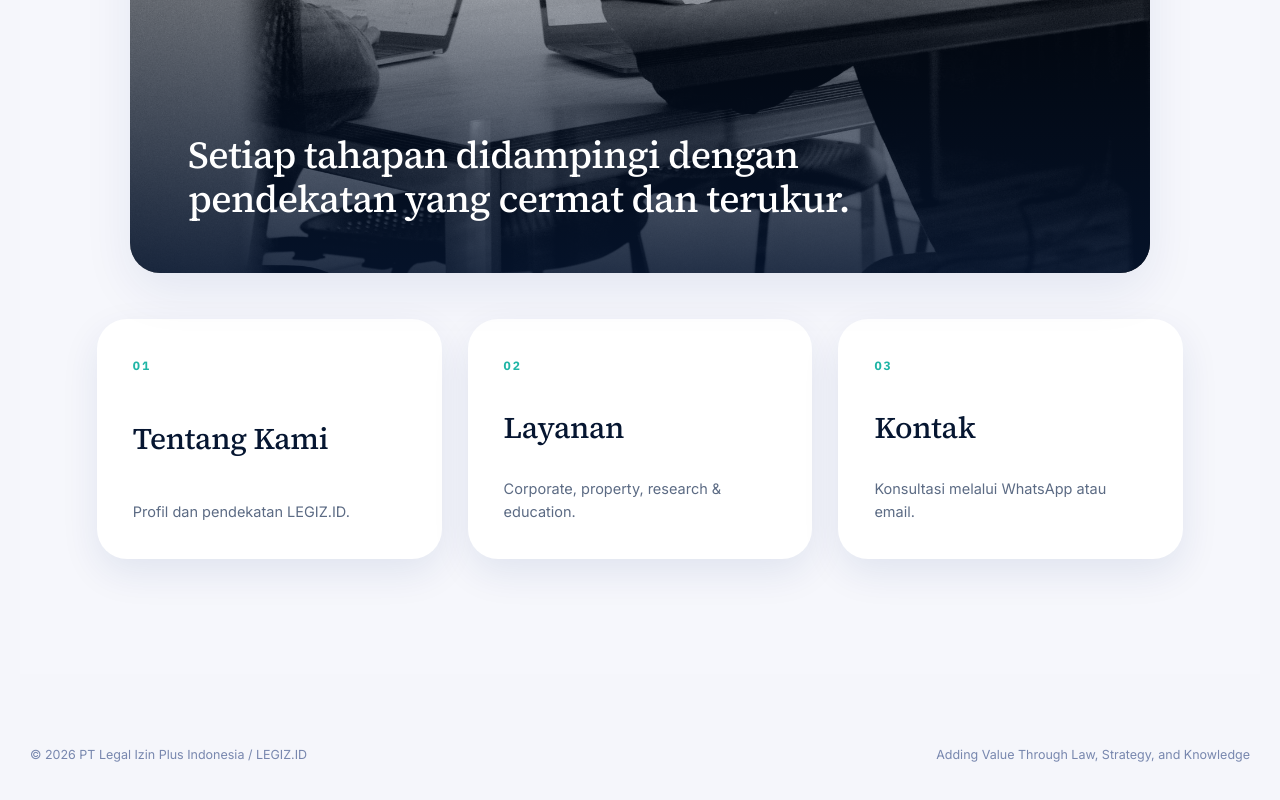
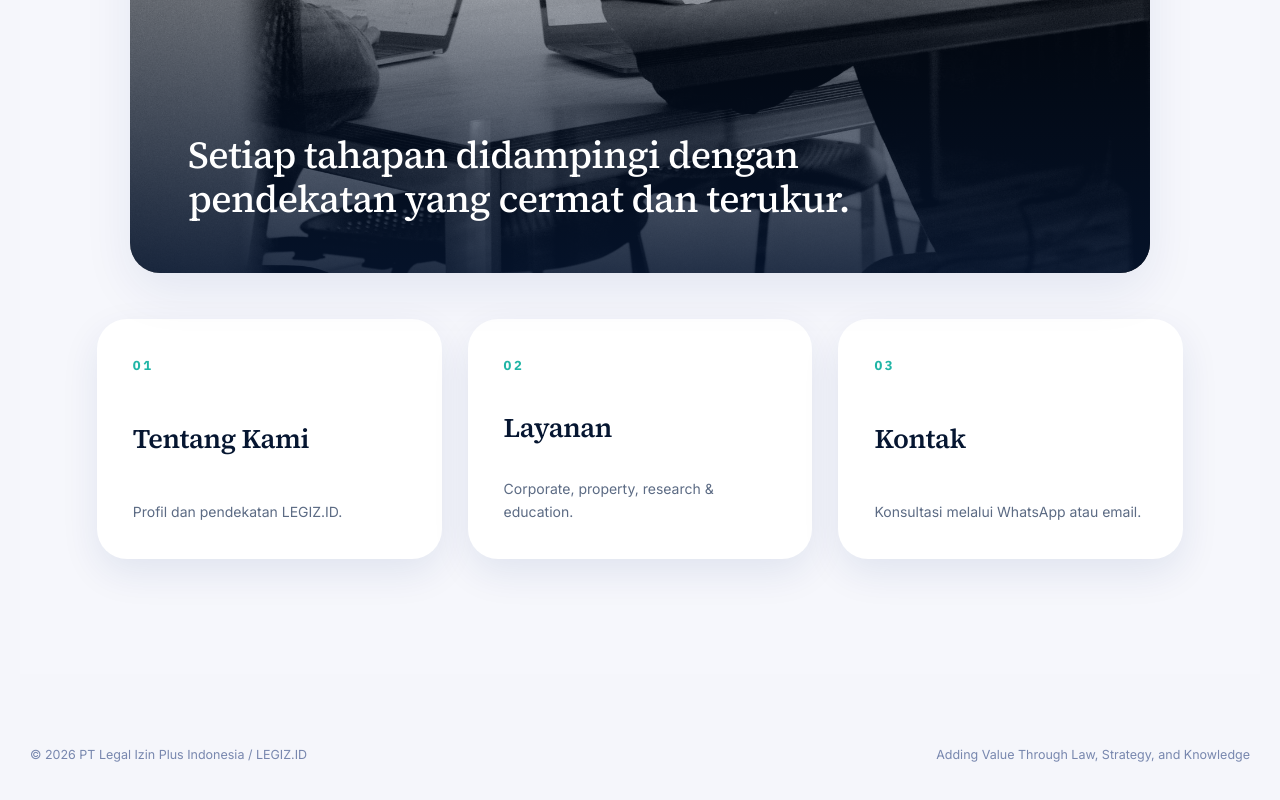
Before and after one commit to legizplus/legiz-website, a React (Vite) app: page / in a window 1280 px wide. Shown: the part 2377-3177 px from the top of the page. Built offline with nearby package versions, Linux system fonts and the light colour scheme.

Commit message:
Tune summary card typography on landing

```diff
--- a/src/styles.css
+++ b/src/styles.css
@@ -218,9 +218,9 @@ blockquote { margin: 34px 0 0; padding: 30px 34px; border-radius: var(--radius-m
   transition: transform .22s ease, box-shadow .22s ease;
 }
 .summary-grid a:hover { transform: translateY(-6px); box-shadow: var(--shadow-card-hover); }
-.summary-grid span { color: var(--teal); font-family: var(--display); font-size: 12px; font-weight: 900; letter-spacing: .16em; }
-.summary-grid strong { color: var(--navy-900); font-family: var(--serif); font-size: 30px; font-weight: 500; letter-spacing: -.012em; line-height: 1.24; }
-.summary-grid small { color: var(--muted); font-size: 14.5px; line-height: 1.55; }
+.summary-grid span { color: var(--teal); font-family: var(--display); font-size: 13px; font-weight: 700; letter-spacing: .2em; }
+.summary-grid strong { color: var(--navy-900); font-family: var(--serif); font-size: 27px; font-weight: 600; letter-spacing: -.016em; line-height: 1.22; }
+.summary-grid small { color: var(--muted); font-size: 14px; line-height: 1.6; }
 
 /* ── Services ─────────────────────────────────────────────────────────────── */
 .practice, .process { background: var(--surface-soft); }
```
